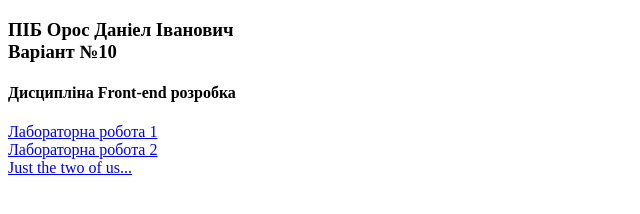
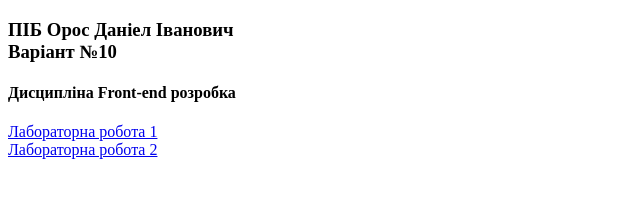
Before and after one commit to DanielOrosPNU/labfront, a plain HTML site: page index.html in a window 1280 px wide. Shown: the whole page, without its empty margins (0-640 px from the left). Drawn offline with Linux system fonts and the light colour scheme.

Commit message:
Update index.html

```diff
--- a/index.html
+++ b/index.html
@@ -9,6 +9,5 @@
 <h4>Дисципліна  Front-end розробка</h4>
 <a href="lab1_OROS/lab1.html">Лабораторна робота 1 </a> <br>
 <a href="lab2_OROS/lab2.html">Лабораторна робота 2 </a> <br>
-<a href="lab3_OROS/index.html">Just the two of us...</a> <br>
 </body>
 </html>
```
